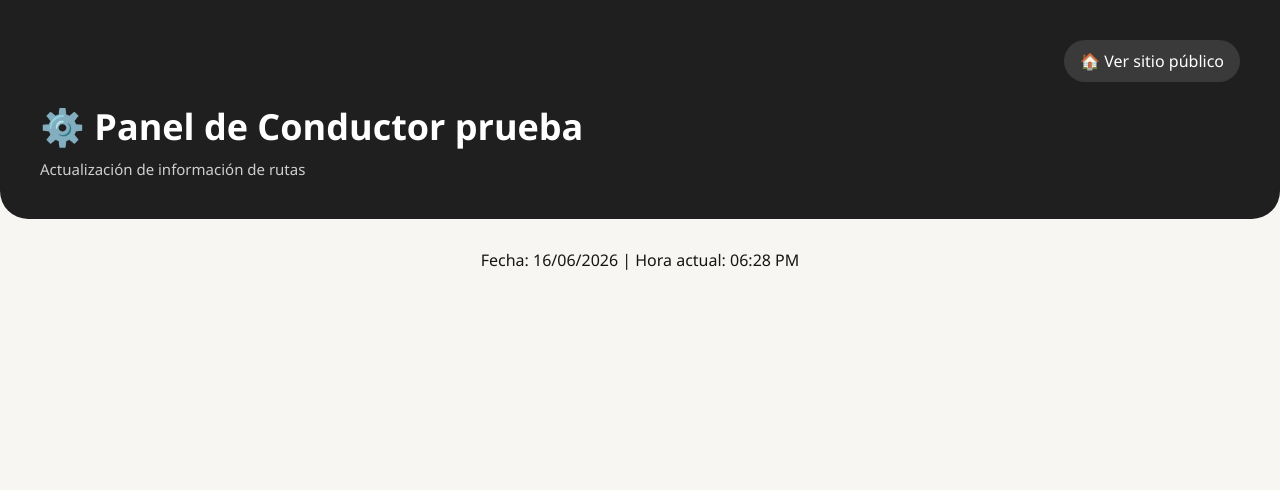
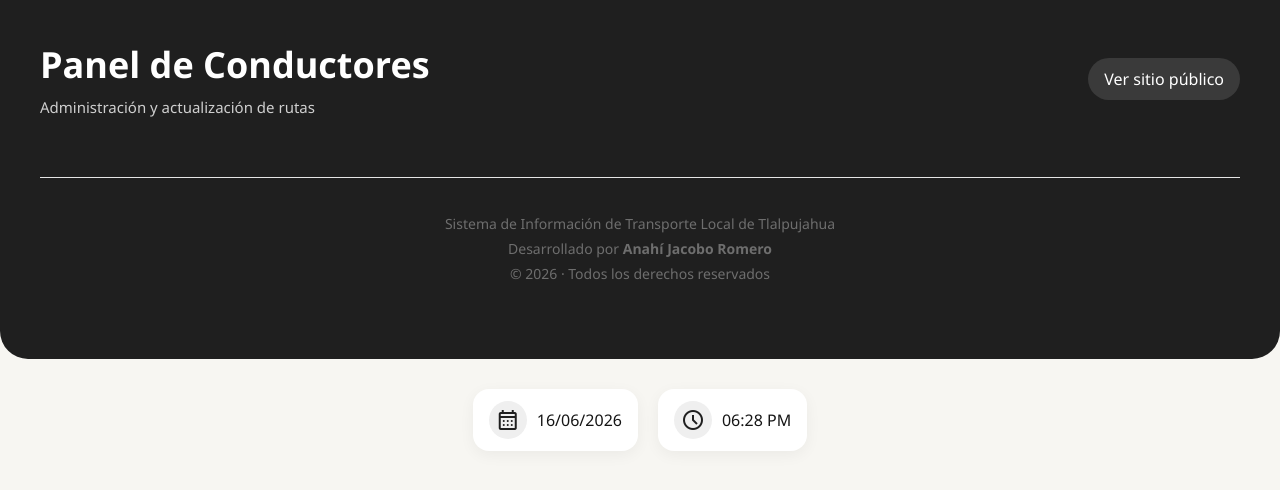
Before and after one commit to jacoboanahi7-png/transporte-tlalpujahua, a Flask app: page /admin in a window 1280 px wide. Shown: the top 490 px of the page. Run offline with Flask 3, Linux system fonts and the light colour scheme; the visitor is signed in with stand-in values (Sample User, id 1); data that the repository does not hold is empty.

Commit message:
Update admin.html

```diff
--- a/templates/admin.html
+++ b/templates/admin.html
@@ -1,91 +1,197 @@
 <!DOCTYPE html>
+<html lang="es">
+<head>
 
-<html>
-<head>
-    <link rel="stylesheet" href="{{ url_for('static', filename='style.css') }}">
-    <title>Panel de Conductor</title>
+    <meta charset="UTF-8">
+    <meta name="viewport" content="width=device-width, initial-scale=1.0">
+
+    <title>Panel de Conductores</title>
+
+    <link rel="stylesheet"
+          href="{{ url_for('static', filename='style.css') }}">
+
+    <link rel="stylesheet"
+          href="https://fonts.googleapis.com/css2?family=Material+Symbols+Outlined" />
+
 </head>
+
 <body>
 
-<div class="header">
+<header class="header">
 
-    <div class="menu-superior">
-        <a href="/" class="volver-link">
-            🏠 Ver sitio público
-        </a>
-    </div>
+    <div class="topbar">
 
+        <div>
             <div class="titulo">
-        ⚙️ Panel de Conductor prueba
+                Panel de Conductores
             </div>
 
             <div class="subtitulo">
-        Actualización de información de rutas
+                Administración y actualización de rutas
+            </div>
+        </div>
+
+        <a href="/" class="volver-link">
+            Ver sitio público
+        </a>
+
+    </div>
+
+    <footer class="footer">
+
+    <p>
+        Sistema de Información de Transporte Local de Tlalpujahua
+    </p>
+
+    <p>
+        Desarrollado por <strong>Anahí Jacobo Romero</strong>
+    </p>
+
+    <p>
+        © 2026 · Todos los derechos reservados
+    </p>
+
+</footer>
+
+</header>
+
+<div class="fecha-hora">
+
+    <div class="dato-info">
+
+        <div class="icono-circulo">
+            <span class="material-symbols-outlined">
+                calendar_month
+            </span>
+        </div>
+
+        <span>{{ fecha_actual }}</span>
+
+    </div>
+
+    <div class="dato-info">
+
+        <div class="icono-circulo">
+            <span class="material-symbols-outlined">
+                schedule
+            </span>
+        </div>
+
+        <span>{{ hora_actual }}</span>
+
     </div>
 
 </div>
 
-<div class="fecha-hora">
-    Fecha: {{ fecha_actual }} | Hora actual: {{ hora_actual }}
-</div>
+<div class="contenedor-rutas">
 
 {% for r in rutas %}
 
 <div class="tarjeta">
 
-<div class="nombre">{{ r.nombre }}</div>
+    <div class="tarjeta-header">
 
-<p class="info">Estado actual: {{ r.estado }}</p>
+        <div>
+            <div class="nombre">
+                {{ r.nombre }}
+            </div>
+        </div>
+
+        {% if r.estado == "Activa" %}
+            <span class="estado verde">{{ r.estado }}</span>
+        {% elif r.estado == "Retrasada" %}
+            <span class="estado amarillo">{{ r.estado }}</span>
+        {% elif r.estado == "Suspendida" %}
+            <span class="estado rojo">{{ r.estado }}</span>
+        {% else %}
+            <span class="estado gris">{{ r.estado }}</span>
+        {% endif %}
+
+    </div>
+
+    <div class="separador"></div>
+
+    <div class="bloque">
+
+        <div class="etiqueta">
+            Horario vigente
+        </div>
+
+        <div>
+            {{ r.tipo_horario }}
+        </div>
+
+    </div>
+
+    <div class="bloque">
+
+        <div class="etiqueta">
+            Horarios
+        </div>
+
+        <div class="horarios-container">
+
+            {% for h in r.horarios %}
+                <span class="horario">{{ h }}</span>
+            {% endfor %}
+
+        </div>
+
+    </div>
+
+    <div class="bloque">
+
+        <div class="etiqueta">
+            Observación
+        </div>
 
         <form method="POST" action="/actualizar_observacion/{{ r.id }}">
 
-    <p class="info"><b>Observación:</b></p>
-
             <textarea
                 name="observacion"
-        rows="3"
-        style="width:100%; box-sizing:border-box;"
-    >{{ r.observacion }}</textarea>
+                rows="3">{{ r.observacion }}</textarea>
 
-    <br><br>
-
-    <button type="submit">
+            <button
+                type="submit"
+                class="btn-guardar">
                 Guardar observación
             </button>
 
         </form>
 
-<p class="info">Horarios:</p>
-
-<div>
-    {% for h in r.horarios %}
-        <span class="horario">{{ h }}</span>
-    {% endfor %}
     </div>
 
-<p class="info">Horario vigente: {{ r.tipo_horario }}</p>
+    <div class="separador"></div>
 
-<hr>
+    <div class="bloque">
 
-<p><b>Cambiar estado:</b></p>
+        <div class="etiqueta">
+            Cambiar estado
+        </div>
 
         <div class="botones-estado">
 
-    <a href="/cambiar_estado/{{ r.id }}/Activa">
-        <button class="btn-estado">Activa</button>
+            <a href="/cambiar_estado/{{ r.id }}/Activa"
+               class="btn-estado btn-activa">
+                Activa
             </a>
 
-    <a href="/cambiar_estado/{{ r.id }}/Retrasada">
-        <button class="btn-estado">Retrasada</button>
+            <a href="/cambiar_estado/{{ r.id }}/Retrasada"
+               class="btn-estado btn-retrasada">
+                Retrasada
             </a>
 
-    <a href="/cambiar_estado/{{ r.id }}/Suspendida">
-        <button class="btn-estado">Suspendida</button>
+            <a href="/cambiar_estado/{{ r.id }}/Suspendida"
+               class="btn-estado btn-suspendida">
+                Suspendida
             </a>
 
-    <a href="/cambiar_estado/{{ r.id }}/Inactiva">
-        <button class="btn-estado">Inactiva</button>
+            <a href="/cambiar_estado/{{ r.id }}/Inactiva"
+               class="btn-estado btn-inactiva">
+                Inactiva
             </a>
+
+        </div>
 
     </div>
 
@@ -93,5 +199,7 @@
 
 {% endfor %}
 
+</div>
+
 </body>
 </html>
```
Lines whose indentation alone changed are shown as unchanged.
